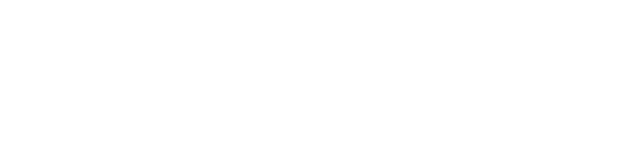
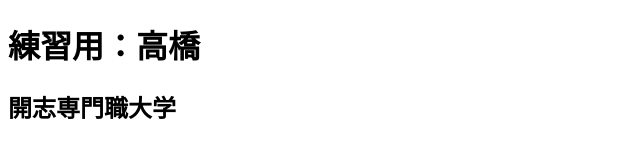
Before and after one commit to takahashi0059/takahashi0059.github.io-, a plain HTML site: page index.html in a window 1280 px wide. Shown: the whole page, without its empty margins (0-640 px from the left). Drawn offline with Linux system fonts and the light colour scheme.

Commit message:
Update index.html

```diff
--- a/index.html
+++ b/index.html
@@ -8,6 +8,11 @@
   <meta property="og:title" content="練習用：高橋">
 </head>
 <body>
-
+  <header>
+    <div class="inner">
+        <h1>練習用：高橋</h1>
+        <h2>開志専門職大学</h2>
+    </div>
+  </header>
 </body>
 </html>
```
